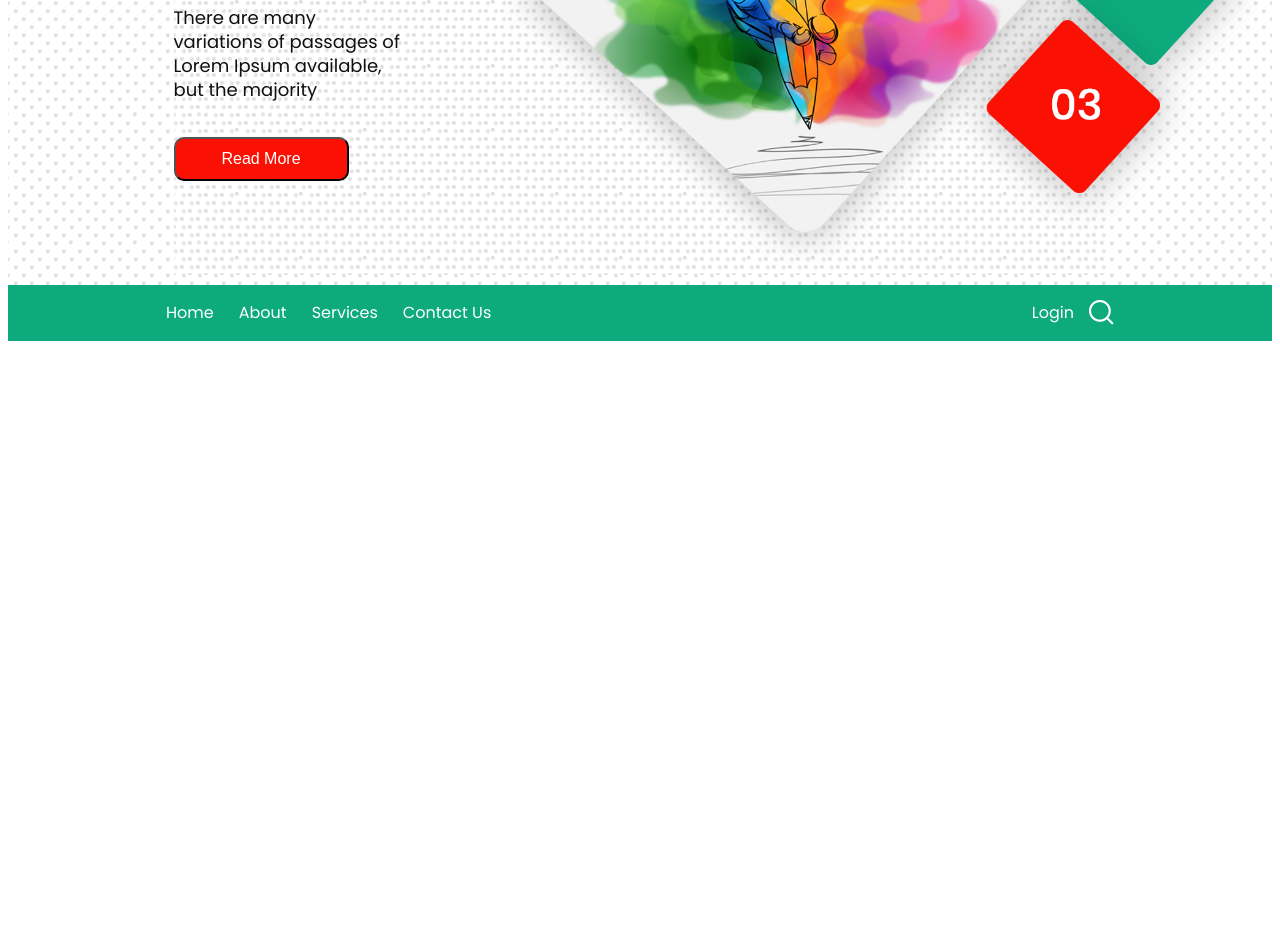
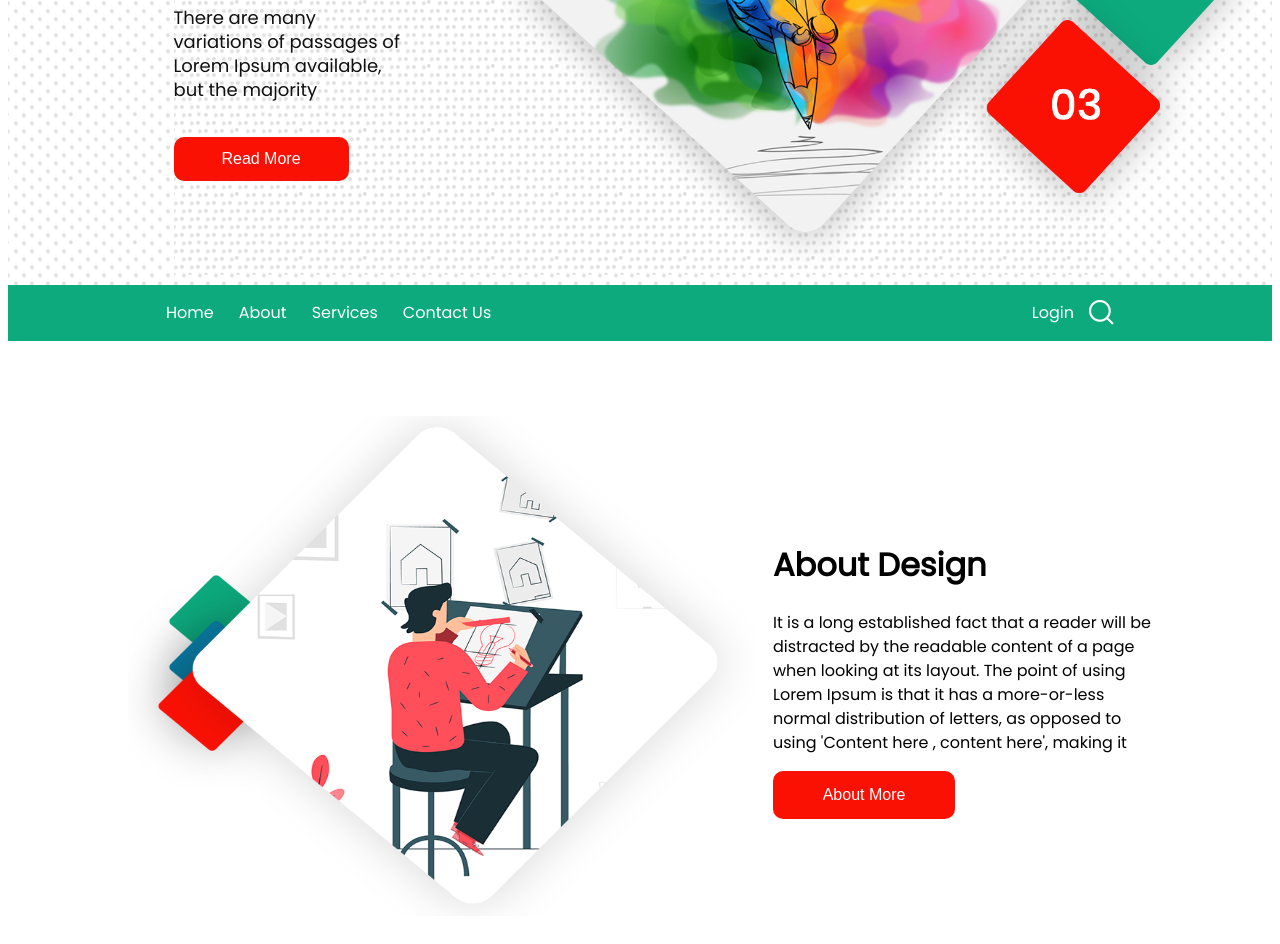
Before and after one commit to tabib-e-alahi/software-project-3-portfolio, a plain HTML site: page index.html in a window 1280 px wide. Shown: the part 400-1344 px from the top of the page. Before the commit the page ends 800 px from the top, so only its background shows below. Drawn offline with Linux system fonts and the light colour scheme.

Commit message:
about us added

```diff
--- a/index.html
+++ b/index.html
@@ -73,6 +73,21 @@
             </div>
 
         </nav>
+
+        <!-- about us section -->
+        <section>
+            <div class="about-area">
+                <div class="about-img">
+                    <img src="images/about-img-1.png" alt="">
+                </div>
+                <div class="about-info">
+                    <h2>About Design</h2>
+                    <p>It is a long established fact that a reader will be distracted by the readable content of a page when looking at its layout. The point of using Lorem Ipsum is that it has a more-or-less normal distribution of letters, as opposed to using 'Content here , content here', making it</p>
+                    <button>About More</button>
+                </div>
+
+            </div>
+        </section>
     </main>
 </body>
 
--- a/styles/about.css
+++ b/styles/about.css
@@ -12,7 +12,6 @@
     margin: 0px auto;
 }
 
-/* this is nav-2 style  */
 .nav-2-menu {
     display: flex;
     gap: 25px;
@@ -42,3 +41,77 @@
     height: 50%;
     border-radius: 4px;
 }
+
+/* about design section  */
+.about-area {
+
+    margin: 75px 120px;
+    display: flex;
+    gap: 20px;
+    align-items: center;
+}
+
+.about-img img {
+    width: 625px;
+    height: 500px;
+}
+
+.about-info p {
+    font-weight: 400;
+    font-size: 16px;
+    line-height: 24px;
+}
+
+.about-info h2 {
+    font-weight: 700;
+    font-size: 32px;
+    line-height: 38px;
+}
+
+.about-info button {
+    width: 182.09px;
+    height: 48px;
+    background: #FB1004;
+    border-radius: 10px;
+    color: white;
+    font-weight: 400;
+    font-size: 16px;
+    line-height: 24px;
+    padding: 12px 44px;
+    border-width: 0px;
+}
+
+/* responsive for mobile under 576px screen size */
+@media screen and (max-width:576px) {
+
+    .about-area {
+        flex-direction: column;
+        margin: 25px 8px;
+    }
+
+    .about-img img {
+        width: 380px;
+        height: 320px;
+
+    }
+
+    .nav-2-content{
+        display: none;
+    }
+
+
+    /* .nav-2-content{
+    width: 100%;
+    gap: 1px;
+    }
+
+    .nav-2-menu a{
+        font-size: 16px;
+    }
+    .nav-2-menu{
+        gap: 5px;
+    }
+    .nav-2-login{
+        gap: 3px;
+    } */
+}
--- a/styles/header.css
+++ b/styles/header.css
@@ -88,6 +88,7 @@ body{
     font-weight: 400;
     font-size: 16px;
     line-height: 24px;
+    border-width: 0px;
 }
 
 
```
